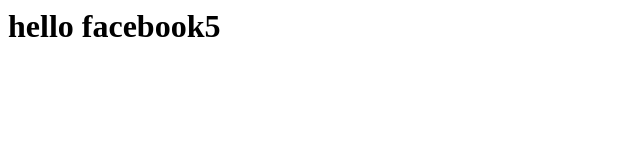
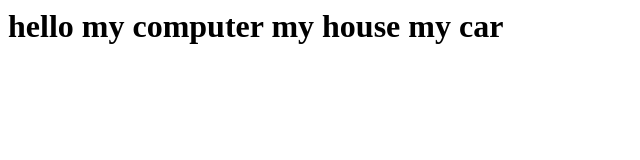
Before and after one commit to phuongnam262/Test, a plain HTML site: page index.html in a window 1280 px wide. Shown: the whole page, without its empty margins (0-640 px from the left). Drawn offline with Linux system fonts and the light colour scheme.

Commit message:
Update index.html

```diff
--- a/index.html
+++ b/index.html
@@ -1 +1 @@
-<h1>hello facebook5</h1>
+<h1>hello my computer my house my car</h1>
```
